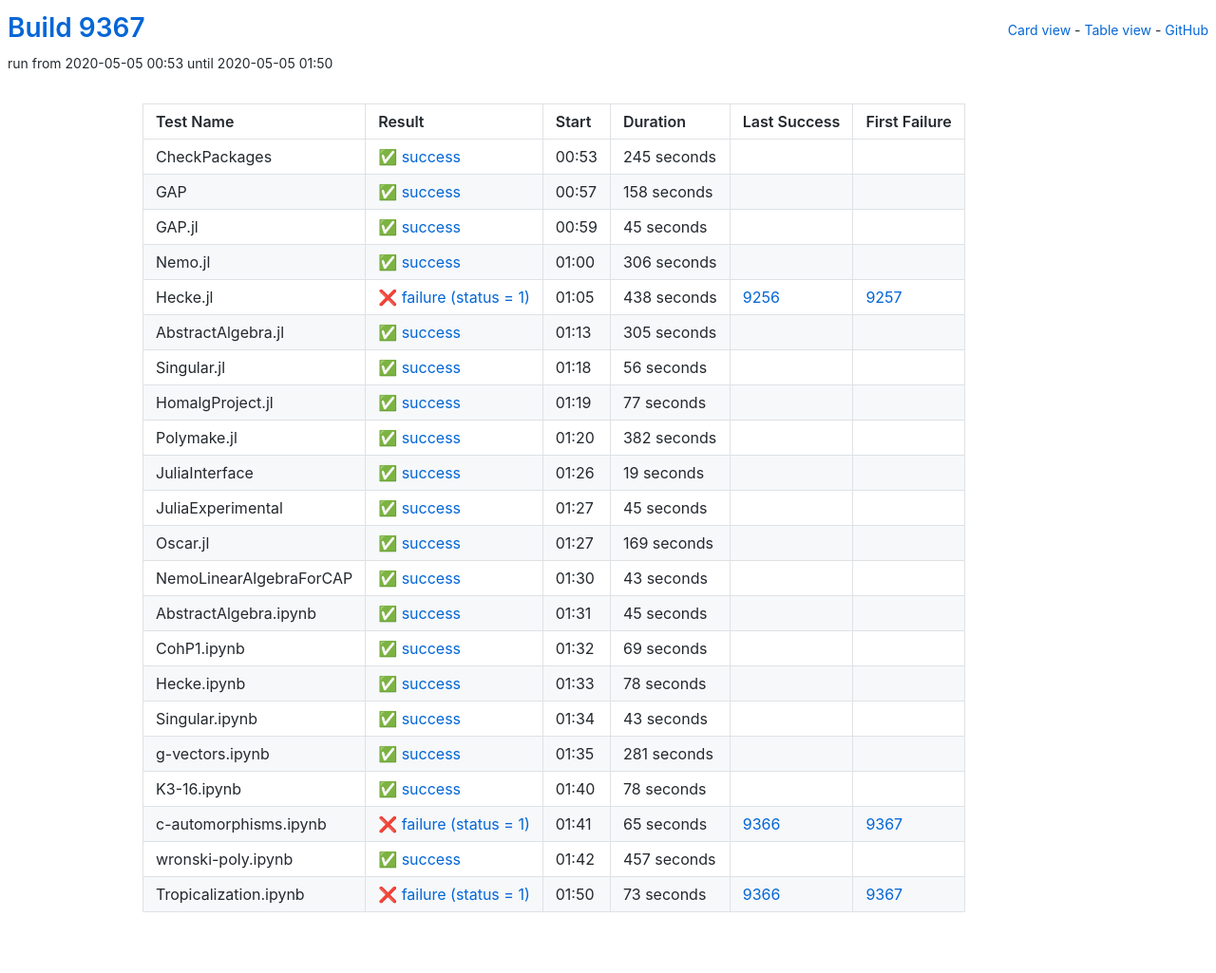
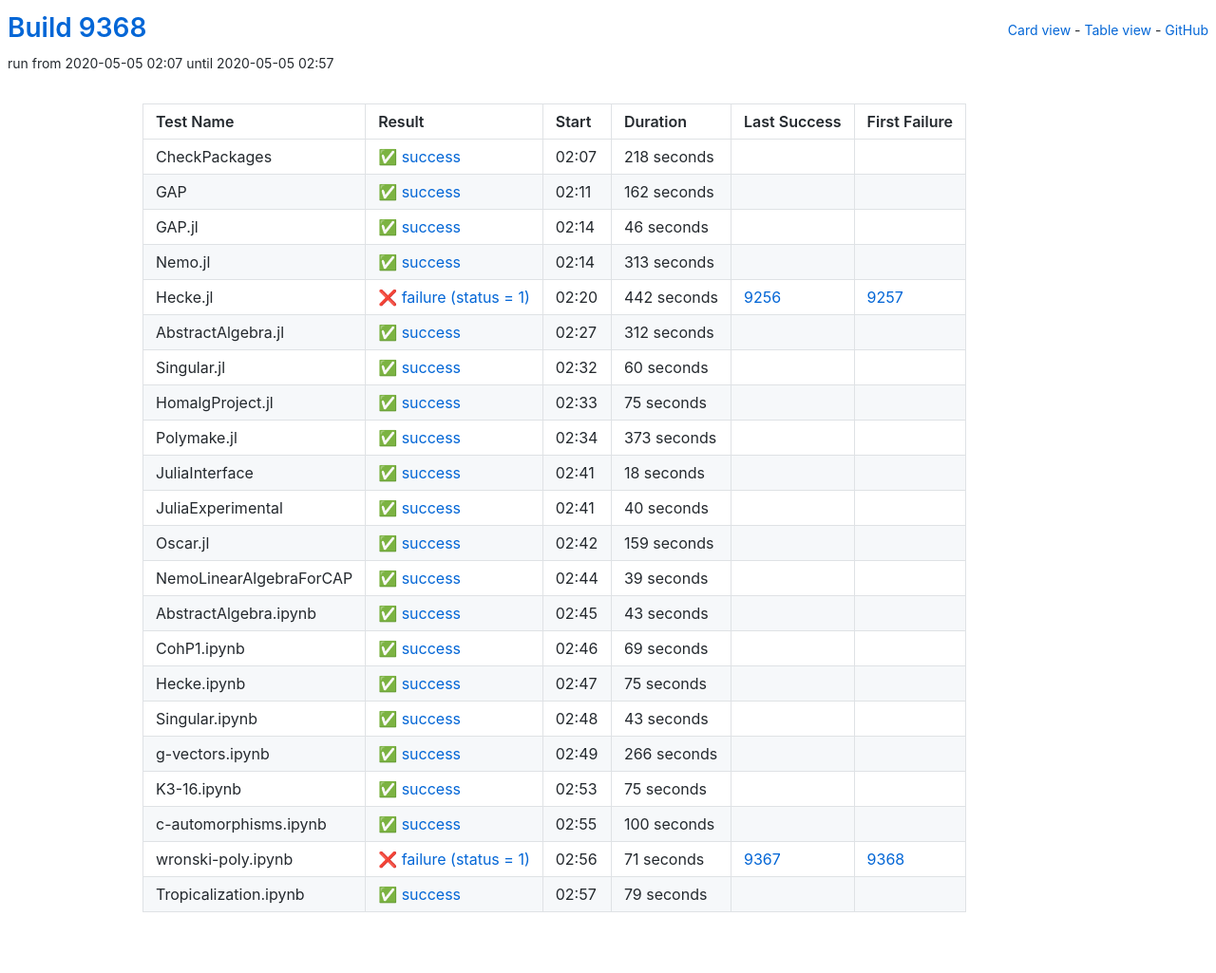
Before and after one commit to oscar-system/oscar-ci-status, a Jekyll site: the page built from table.html, in a window 1280 px wide. Shown: the whole page at 95% size. Built offline with Jekyll 4.4.1, drawn with Linux system fonts in a browser that asks for light colours.

Commit message:
Build 9368

```diff
--- a/_data/ci.yml
+++ b/_data/ci.yml
@@ -1,137 +1,148 @@
-build: 9367
-build_url: https://oscarci.mathematik.uni-kl.de/job/oscar/9367/
+build: 9368
+build_url: https://oscarci.mathematik.uni-kl.de/job/oscar/9368/
 job: oscar
 tests:
-- duration: 245
+- duration: 218
   exitcode: 0
   first_failure: false
   first_failure_url: null
   last_success: false
   last_success_url: null
-  log: https://oscarci.mathematik.uni-kl.de/job/oscar/9367/artifact/logs/build-9367/CheckPackages.log
+  log: https://oscarci.mathematik.uni-kl.de/job/oscar/9368/artifact/logs/build-9368/CheckPackages.log
   name: CheckPackages
-  start: 2020-05-05 00:53
+  start: 2020-05-05 02:07
   status: success
   success: true
-- duration: 158
+- duration: 162
   exitcode: 0
   first_failure: false
   first_failure_url: null
   last_success: false
   last_success_url: null
-  log: https://oscarci.mathematik.uni-kl.de/job/oscar/9367/artifact/logs/build-9367/GAP.log
+  log: https://oscarci.mathematik.uni-kl.de/job/oscar/9368/artifact/logs/build-9368/GAP.log
   name: GAP
-  start: 2020-05-05 00:57
+  start: 2020-05-05 02:11
   status: success
   success: true
-- duration: 45
+- duration: 46
   exitcode: 0
   first_failure: false
   first_failure_url: null
   last_success: false
   last_success_url: null
-  log: https://oscarci.mathematik.uni-kl.de/job/oscar/9367/artifact/logs/build-9367/GAP.jl.log
+  log: https://oscarci.mathematik.uni-kl.de/job/oscar/9368/artifact/logs/build-9368/GAP.jl.log
   name: GAP.jl
-  start: 2020-05-05 00:59
+  start: 2020-05-05 02:14
   status: success
   success: true
-- duration: 306
+- duration: 313
   exitcode: 0
   first_failure: false
   first_failure_url: null
   last_success: false
   last_success_url: null
-  log: https://oscarci.mathematik.uni-kl.de/job/oscar/9367/artifact/logs/build-9367/Nemo.jl.log
+  log: https://oscarci.mathematik.uni-kl.de/job/oscar/9368/artifact/logs/build-9368/Nemo.jl.log
   name: Nemo.jl
-  start: 2020-05-05 01:00
+  start: 2020-05-05 02:14
   status: success
   success: true
-- duration: 438
+- duration: 442
   exitcode: 1
   first_failure: 9257
   first_failure_url: https://oscarci.mathematik.uni-kl.de/job/oscar/9257/
   last_success: 9256
   last_success_url: https://oscarci.mathematik.uni-kl.de/job/oscar/9256/
-  log: https://oscarci.mathematik.uni-kl.de/job/oscar/9367/artifact/logs/build-9367/Hecke.jl.log
+  log: https://oscarci.mathematik.uni-kl.de/job/oscar/9368/artifact/logs/build-9368/Hecke.jl.log
   name: Hecke.jl
-  start: 2020-05-05 01:05
+  start: 2020-05-05 02:20
   status: failure
   success: false
-- duration: 305
+- duration: 312
   exitcode: 0
   first_failure: false
   first_failure_url: null
   last_success: false
   last_success_url: null
-  log: https://oscarci.mathematik.uni-kl.de/job/oscar/9367/artifact/logs/build-9367/AbstractAlgebra.jl.log
+  log: https://oscarci.mathematik.uni-kl.de/job/oscar/9368/artifact/logs/build-9368/AbstractAlgebra.jl.log
   name: AbstractAlgebra.jl
-  start: 2020-05-05 01:13
+  start: 2020-05-05 02:27
   status: success
   success: true
-- duration: 56
+- duration: 60
   exitcode: 0
   first_failure: false
   first_failure_url: null
   last_success: false
   last_success_url: null
-  log: https://oscarci.mathematik.uni-kl.de/job/oscar/9367/artifact/logs/build-9367/Singular.jl.log
+  log: https://oscarci.mathematik.uni-kl.de/job/oscar/9368/artifact/logs/build-9368/Singular.jl.log
   name: Singular.jl
-  start: 2020-05-05 01:18
+  start: 2020-05-05 02:32
   status: success
   success: true
-- duration: 77
+- duration: 75
   exitcode: 0
   first_failure: false
   first_failure_url: null
   last_success: false
   last_success_url: null
-  log: https://oscarci.mathematik.uni-kl.de/job/oscar/9367/artifact/logs/build-9367/HomalgProject.jl.log
+  log: https://oscarci.mathematik.uni-kl.de/job/oscar/9368/artifact/logs/build-9368/HomalgProject.jl.log
   name: HomalgProject.jl
-  start: 2020-05-05 01:19
+  start: 2020-05-05 02:33
   status: success
   success: true
-- duration: 382
+- duration: 373
   exitcode: 0
   first_failure: false
   first_failure_url: null
   last_success: false
   last_success_url: null
-  log: https://oscarci.mathematik.uni-kl.de/job/oscar/9367/artifact/logs/build-9367/Polymake.jl.log
+  log: https://oscarci.mathematik.uni-kl.de/job/oscar/9368/artifact/logs/build-9368/Polymake.jl.log
   name: Polymake.jl
-  start: 2020-05-05 01:20
+  start: 2020-05-05 02:34
   status: success
   success: true
-- duration: 19
+- duration: 18
   exitcode: 0
   first_failure: false
   first_failure_url: null
   last_success: false
   last_success_url: null
-  log: https://oscarci.mathematik.uni-kl.de/job/oscar/9367/artifact/logs/build-9367/JuliaInterface.log
+  log: https://oscarci.mathematik.uni-kl.de/job/oscar/9368/artifact/logs/build-9368/JuliaInterface.log
   name: JuliaInterface
-  start: 2020-05-05 01:26
+  start: 2020-05-05 02:41
   status: success
   success: true
-- duration: 45
+- duration: 40
   exitcode: 0
   first_failure: false
   first_failure_url: null
   last_success: false
   last_success_url: null
-  log: https://oscarci.mathematik.uni-kl.de/job/oscar/9367/artifact/logs/build-9367/JuliaExperimental.log
+  log: https://oscarci.mathematik.uni-kl.de/job/oscar/9368/artifact/logs/build-9368/JuliaExperimental.log
   name: JuliaExperimental
-  start: 2020-05-05 01:27
+  start: 2020-05-05 02:41
   status: success
   success: true
-- duration: 169
+- duration: 159
   exitcode: 0
   first_failure: false
   first_failure_url: null
   last_success: false
   last_success_url: null
-  log: https://oscarci.mathematik.uni-kl.de/job/oscar/9367/artifact/logs/build-9367/Oscar.jl.log
+  log: https://oscarci.mathematik.uni-kl.de/job/oscar/9368/artifact/logs/build-9368/Oscar.jl.log
   name: Oscar.jl
-  start: 2020-05-05 01:27
+  start: 2020-05-05 02:42
+  status: success
+  success: true
+- duration: 39
+  exitcode: 0
+  first_failure: false
+  first_failure_url: null
+  last_success: false
+  last_success_url: null
+  log: https://oscarci.mathematik.uni-kl.de/job/oscar/9368/artifact/logs/build-9368/NemoLinearAlgebraForCAP.log
+  name: NemoLinearAlgebraForCAP
+  start: 2020-05-05 02:44
   status: success
   success: true
 - duration: 43
@@ -140,20 +151,9 @@
   first_failure_url: null
   last_success: false
   last_success_url: null
-  log: https://oscarci.mathematik.uni-kl.de/job/oscar/9367/artifact/logs/build-9367/NemoLinearAlgebraForCAP.log
-  name: NemoLinearAlgebraForCAP
-  start: 2020-05-05 01:30
-  status: success
-  success: true
-- duration: 45
-  exitcode: 0
-  first_failure: false
-  first_failure_url: null
-  last_success: false
-  last_success_url: null
-  log: https://oscarci.mathematik.uni-kl.de/job/oscar/9367/artifact/logs/build-9367/AbstractAlgebra.ipynb.log
+  log: https://oscarci.mathematik.uni-kl.de/job/oscar/9368/artifact/logs/build-9368/AbstractAlgebra.ipynb.log
   name: AbstractAlgebra.ipynb
-  start: 2020-05-05 01:31
+  start: 2020-05-05 02:45
   status: success
   success: true
 - duration: 69
@@ -162,20 +162,20 @@
   first_failure_url: null
   last_success: false
   last_success_url: null
-  log: https://oscarci.mathematik.uni-kl.de/job/oscar/9367/artifact/logs/build-9367/CohP1.ipynb.log
+  log: https://oscarci.mathematik.uni-kl.de/job/oscar/9368/artifact/logs/build-9368/CohP1.ipynb.log
   name: CohP1.ipynb
-  start: 2020-05-05 01:32
+  start: 2020-05-05 02:46
   status: success
   success: true
-- duration: 78
+- duration: 75
   exitcode: 0
   first_failure: false
   first_failure_url: null
   last_success: false
   last_success_url: null
-  log: https://oscarci.mathematik.uni-kl.de/job/oscar/9367/artifact/logs/build-9367/Hecke.ipynb.log
+  log: https://oscarci.mathematik.uni-kl.de/job/oscar/9368/artifact/logs/build-9368/Hecke.ipynb.log
   name: Hecke.ipynb
-  start: 2020-05-05 01:33
+  start: 2020-05-05 02:47
   status: success
   success: true
 - duration: 43
@@ -184,63 +184,63 @@
   first_failure_url: null
   last_success: false
   last_success_url: null
-  log: https://oscarci.mathematik.uni-kl.de/job/oscar/9367/artifact/logs/build-9367/Singular.ipynb.log
+  log: https://oscarci.mathematik.uni-kl.de/job/oscar/9368/artifact/logs/build-9368/Singular.ipynb.log
   name: Singular.ipynb
-  start: 2020-05-05 01:34
+  start: 2020-05-05 02:48
   status: success
   success: true
-- duration: 281
+- duration: 266
   exitcode: 0
   first_failure: false
   first_failure_url: null
   last_success: false
   last_success_url: null
-  log: https://oscarci.mathematik.uni-kl.de/job/oscar/9367/artifact/logs/build-9367/g-vectors.ipynb.log
+  log: https://oscarci.mathematik.uni-kl.de/job/oscar/9368/artifact/logs/build-9368/g-vectors.ipynb.log
   name: g-vectors.ipynb
-  start: 2020-05-05 01:35
+  start: 2020-05-05 02:49
   status: success
   success: true
-- duration: 78
+- duration: 75
   exitcode: 0
   first_failure: false
   first_failure_url: null
   last_success: false
   last_success_url: null
-  log: https://oscarci.mathematik.uni-kl.de/job/oscar/9367/artifact/logs/build-9367/K3-16.ipynb.log
+  log: https://oscarci.mathematik.uni-kl.de/job/oscar/9368/artifact/logs/build-9368/K3-16.ipynb.log
   name: K3-16.ipynb
-  start: 2020-05-05 01:40
+  start: 2020-05-05 02:53
   status: success
   success: true
-- duration: 65
-  exitcode: 1
-  first_failure: 9367
-  first_failure_url: https://oscarci.mathematik.uni-kl.de/job/oscar/9367/
-  last_success: 9366
-  last_success_url: https://oscarci.mathematik.uni-kl.de/job/oscar/9366/
-  log: https://oscarci.mathematik.uni-kl.de/job/oscar/9367/artifact/logs/build-9367/c-automorphisms.ipynb.log
-  name: c-automorphisms.ipynb
-  start: 2020-05-05 01:41
-  status: failure
-  success: false
-- duration: 457
+- duration: 100
   exitcode: 0
   first_failure: false
   first_failure_url: null
   last_success: false
   last_success_url: null
-  log: https://oscarci.mathematik.uni-kl.de/job/oscar/9367/artifact/logs/build-9367/wronski-poly.ipynb.log
-  name: wronski-poly.ipynb
-  start: 2020-05-05 01:42
+  log: https://oscarci.mathematik.uni-kl.de/job/oscar/9368/artifact/logs/build-9368/c-automorphisms.ipynb.log
+  name: c-automorphisms.ipynb
+  start: 2020-05-05 02:55
   status: success
   success: true
-- duration: 73
+- duration: 71
   exitcode: 1
-  first_failure: 9367
-  first_failure_url: https://oscarci.mathematik.uni-kl.de/job/oscar/9367/
-  last_success: 9366
-  last_success_url: https://oscarci.mathematik.uni-kl.de/job/oscar/9366/
-  log: https://oscarci.mathematik.uni-kl.de/job/oscar/9367/artifact/logs/build-9367/Tropicalization.ipynb.log
-  name: Tropicalization.ipynb
-  start: 2020-05-05 01:50
+  first_failure: 9368
+  first_failure_url: https://oscarci.mathematik.uni-kl.de/job/oscar/9368/
+  last_success: 9367
+  last_success_url: https://oscarci.mathematik.uni-kl.de/job/oscar/9367/
+  log: https://oscarci.mathematik.uni-kl.de/job/oscar/9368/artifact/logs/build-9368/wronski-poly.ipynb.log
+  name: wronski-poly.ipynb
+  start: 2020-05-05 02:56
   status: failure
   success: false
+- duration: 79
+  exitcode: 0
+  first_failure: false
+  first_failure_url: null
+  last_success: false
+  last_success_url: null
+  log: https://oscarci.mathematik.uni-kl.de/job/oscar/9368/artifact/logs/build-9368/Tropicalization.ipynb.log
+  name: Tropicalization.ipynb
+  start: 2020-05-05 02:57
+  status: success
+  success: true
```
Also changed, not shown: README.md.
